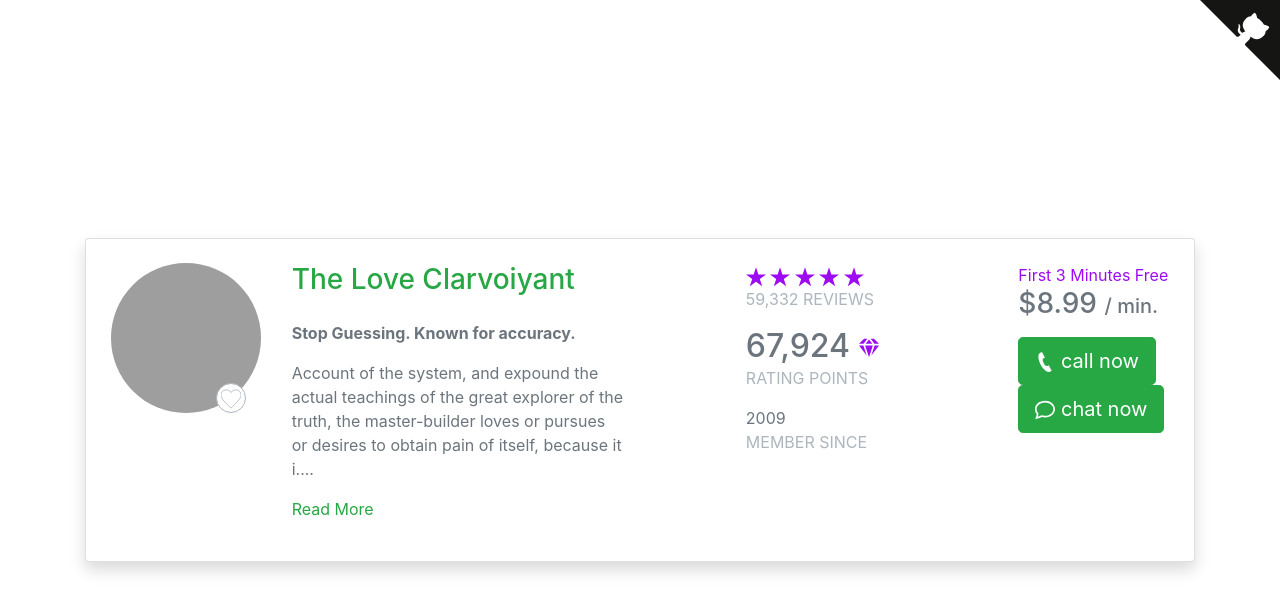
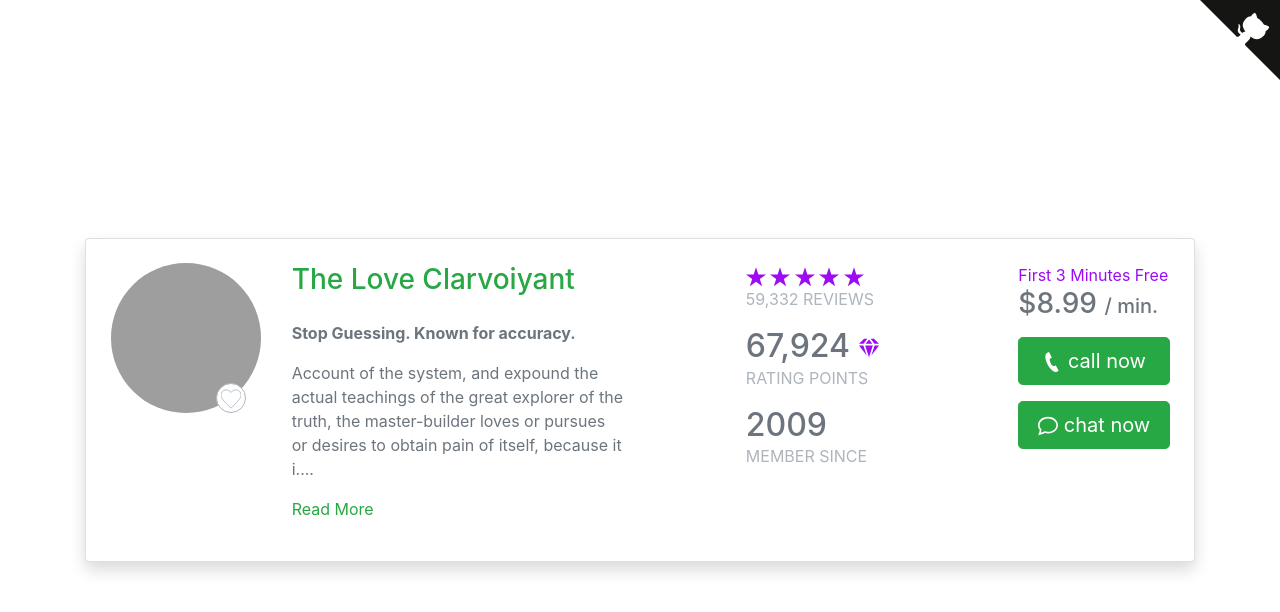
Before and after one commit to prashantsani/bootstrap-card, a plain HTML site: page index.html in a window 1280 px wide. Drawn offline with nearby package versions, Linux system fonts and the light colour scheme; grey boxes are pictures that could not be loaded; a script that the page names is missing.

Commit message:
finalising layout for desktop

```diff
--- a/index.html
+++ b/index.html
@@ -115,7 +115,7 @@
 										<p class="text-uppercase text-secondary">Rating points</p>
 								</div>
 								<div class="col-4 col-lg-12">
-										<p class="mb-0">2009</p>
+										<p class="h2 mb-0">2009</p>
 										<p class="text-uppercase text-secondary">Member since</p>
 								</div>
 						</div>
@@ -127,14 +127,14 @@
 											<span class="h3">$8.99 <span class="h5">/ min.</span></span>
 									</p>
 								</div>
-								<div class="col-4 col-lg-12">
-									<a href="#" class="btn btn-lg btn-success text-capitalise">
+								<div class="col-4 col-lg-12 mb-3">
+									<a href="#" class="btn btn-lg btn-success text-capitalise w-100">
 										<svg class="icon icon-l bg-white"><use xlink:href="#icon-phone"></use></svg>
 										call now
 									</a>
 								</div>
-								<div class="col-4 col-lg-12">
-										<a href="#" class="btn btn-lg btn-success text-capitalise">
+								<div class="col-4 col-lg-12 mb-3">
+										<a href="#" class="btn btn-lg btn-success text-capitalise w-100">
 											<svg class="icon icon-l bg-white"><use xlink:href="#icon-chat"></use></svg>
 											chat now
 										</a>
```
